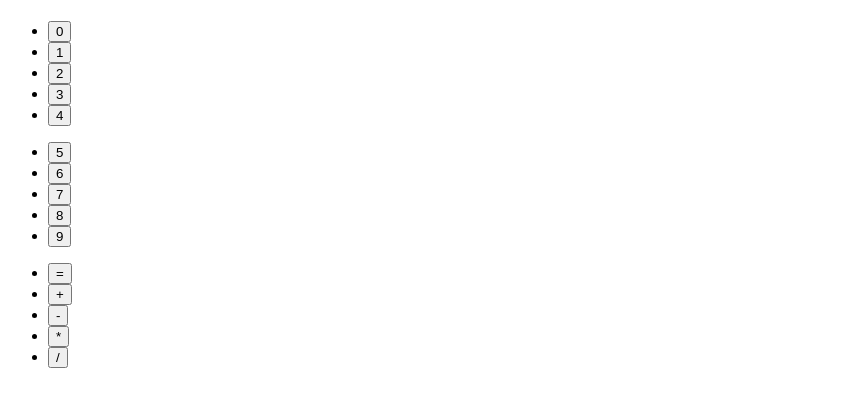
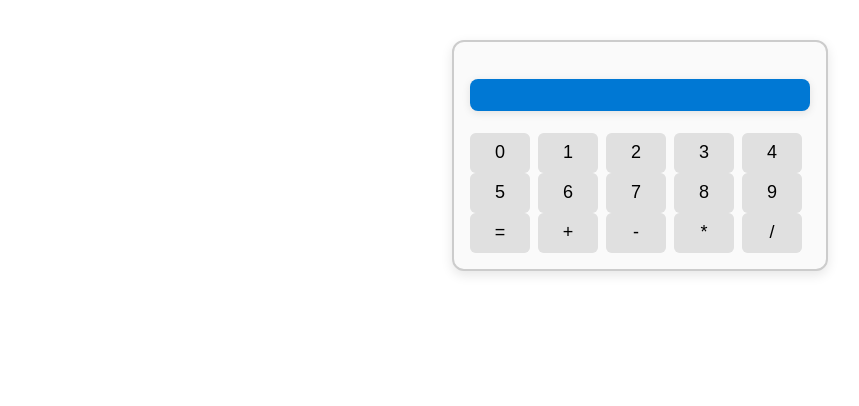
Before and after one commit to GricelDiazZabala/Calculadora, a plain HTML site: page index.html in a window 1280 px wide. Shown: the whole page, without its empty margins (0-859 px from the left). Drawn offline with Linux system fonts and the light colour scheme.

Commit message:
css update

```diff
--- a/index.html
+++ b/index.html
@@ -1,18 +1,19 @@
 <!DOCTYPE html>
 <html lang="es">
   <head>
-    <meta charset="UTF-8">
-    <meta name="viewport" content="width=device-width, initial-scale=1.0">
-    <link rel="stylesheet" href="style.css">
+    <meta charset="UTF-8" />
+    <meta name="viewport" content="width=device-width, initial-scale=1.0" />
+    <link rel="stylesheet" href="style.css" />
+    <link rel="script" href="script.js" />
     <title>Calculadora</title>
   </head>
   <body>
-
-    <div>
+    <div class="calculadora">
+      <div class="resultado">
         <h1 id="resultado"></h1>
       </div>
 
-    <div>
+      <div class="teclado">
         <ul class="numeros">
           <li><button>0</button></li>
           <li><button>1</button></li>
@@ -35,5 +36,6 @@
           <li><button>/</button></li>
         </ul>
       </div>
+    </div>
   </body>
 </html>
--- a/style.css
+++ b/style.css
@@ -0,0 +1,44 @@
+.calculadora {
+    width: 340px;
+    margin: 40px auto;
+    padding: 16px;
+    border: 2px solid #ccc;
+    border-radius: 12px;
+    box-shadow: 0 4px 12px rgba(0,0,0,0.1);
+    background-color: #fafafa;
+}
+
+h1 {
+    display: flex;
+    justify-content: center;
+    padding: 16px 32px;
+    background-color: #0078d4;
+    color: #fff;
+    border-radius: 8px;
+    box-shadow: 0 2px 8px rgba(0,0,0,0.1);
+}
+
+ul {
+    list-style: none;
+    padding: 0;
+    margin: 0;
+    display: flex;
+    flex-wrap: wrap;
+    gap: 8px;
+}
+
+ul li {
+    background-color: #f0f0f0;
+    border-radius: 6px;
+    font-size: 16px;
+}
+
+button {
+    width: 60px;
+    height: 40px;
+    font-size: 18px;
+    border: none;
+    border-radius: 6px;
+    background-color: #e0e0e0;
+    cursor: pointer;
+}
```
Also changed, not shown: script.js (added). Lines whose indentation alone changed are shown as unchanged.
